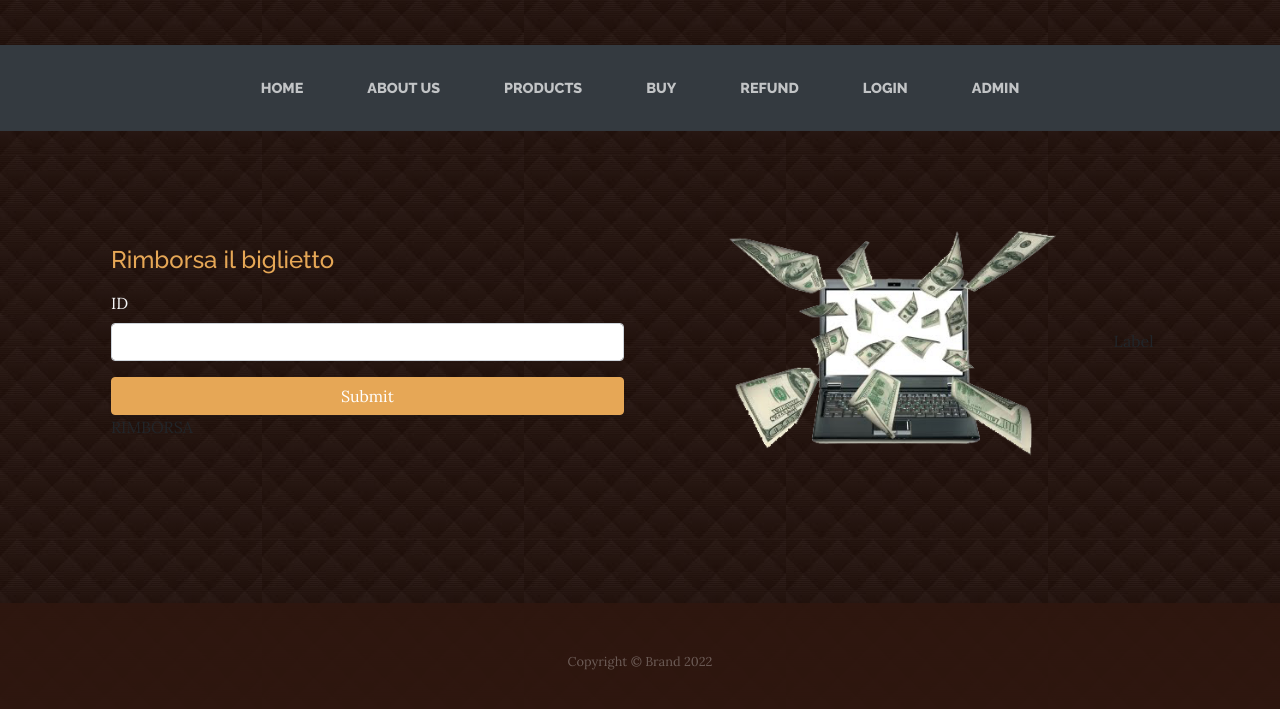
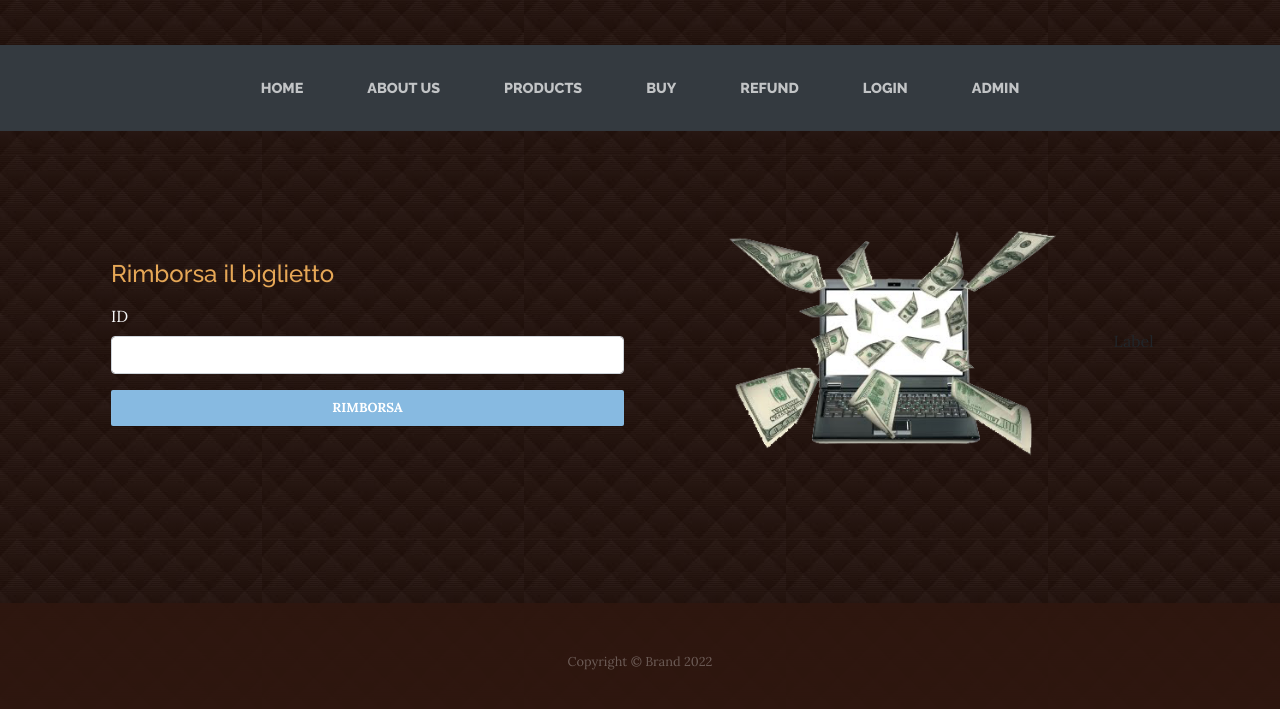
Before and after one commit to Attornado/de-trains, a website: page src/templates/refund.html in a window 1280 px wide. Shown: the part 229-938 px from the top of the page. Drawn offline with Linux system fonts and the light colour scheme.

```diff
--- a/src/templates/refund.html
+++ b/src/templates/refund.html
@@ -41,7 +41,7 @@
                             <h4 class="p-0 m-0 pb-3" style="color: rgb(230,167,86);">Rimborsa il biglietto</h4><label style="color: rgb(246,247,248);">ID</label>
                             <div class="form-group">
                                 <input class="form-control" type="text" pattern="[0-9]+" id="ticketId" name="ticket_id">
-                            </div><input class="btn btn-primary btn-block" id="refundBtn" type="submit">RIMBORSA</div>
+                            </div><button class="btn btn-primary btn-block" id="refundBtn" type="submit">RIMBORSA</button></div>
                         <div class="col text-center text-sm-center text-md-center text-lg-center text-xl-center"><img src="../static/assets/img/pngaaa.com-429027.png" style="width: 328px;margin: 57px;"><label>Label</label></div>
                     </div>
                 </form>
@@ -61,6 +61,7 @@
     <script src="../static/assets/js/utility.js"></script>
     <script>
         $("#refundBtn").on("click", ev => {
+            alert("dcc");
             ev.preventDefault();
             $.ajax("refund_ticket?ticket_id=" + $("#ticketId").val(), {
                 method: "GET",
```
